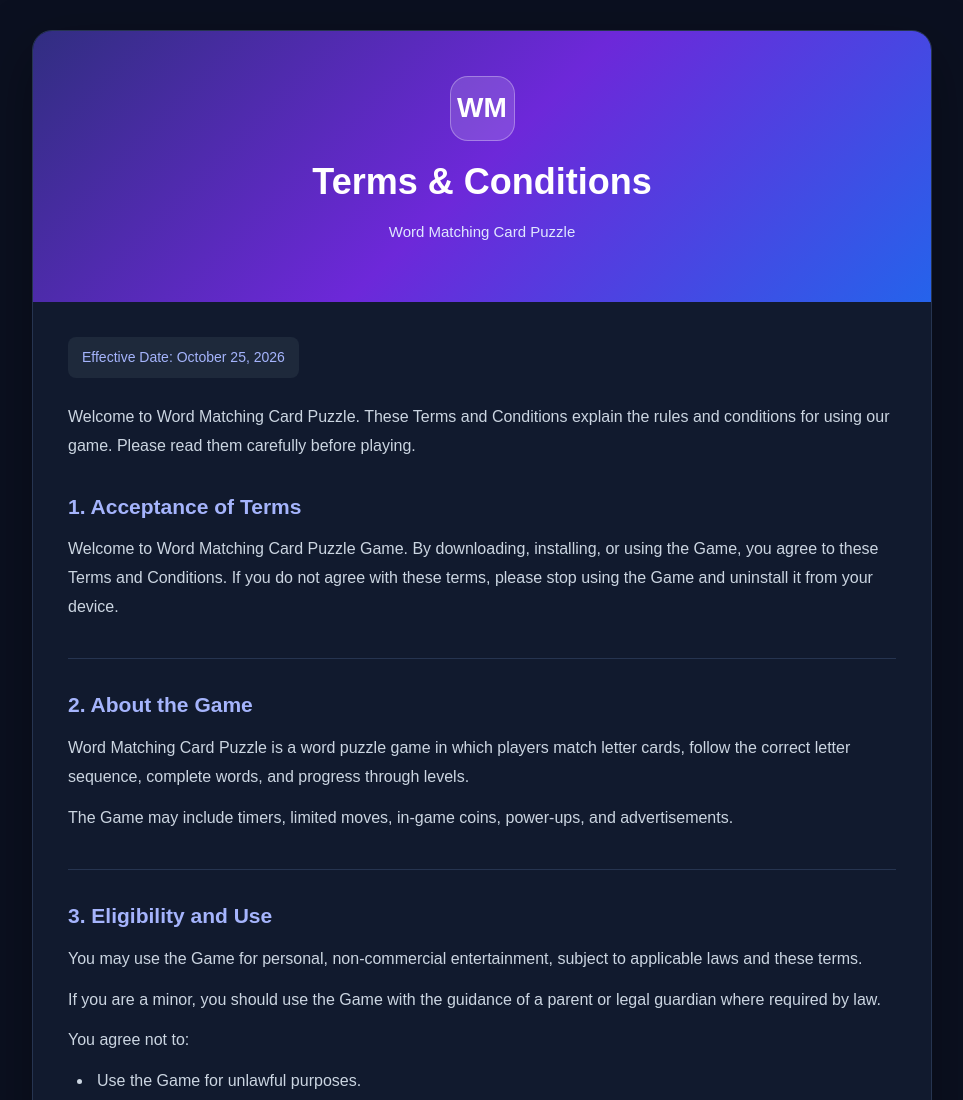
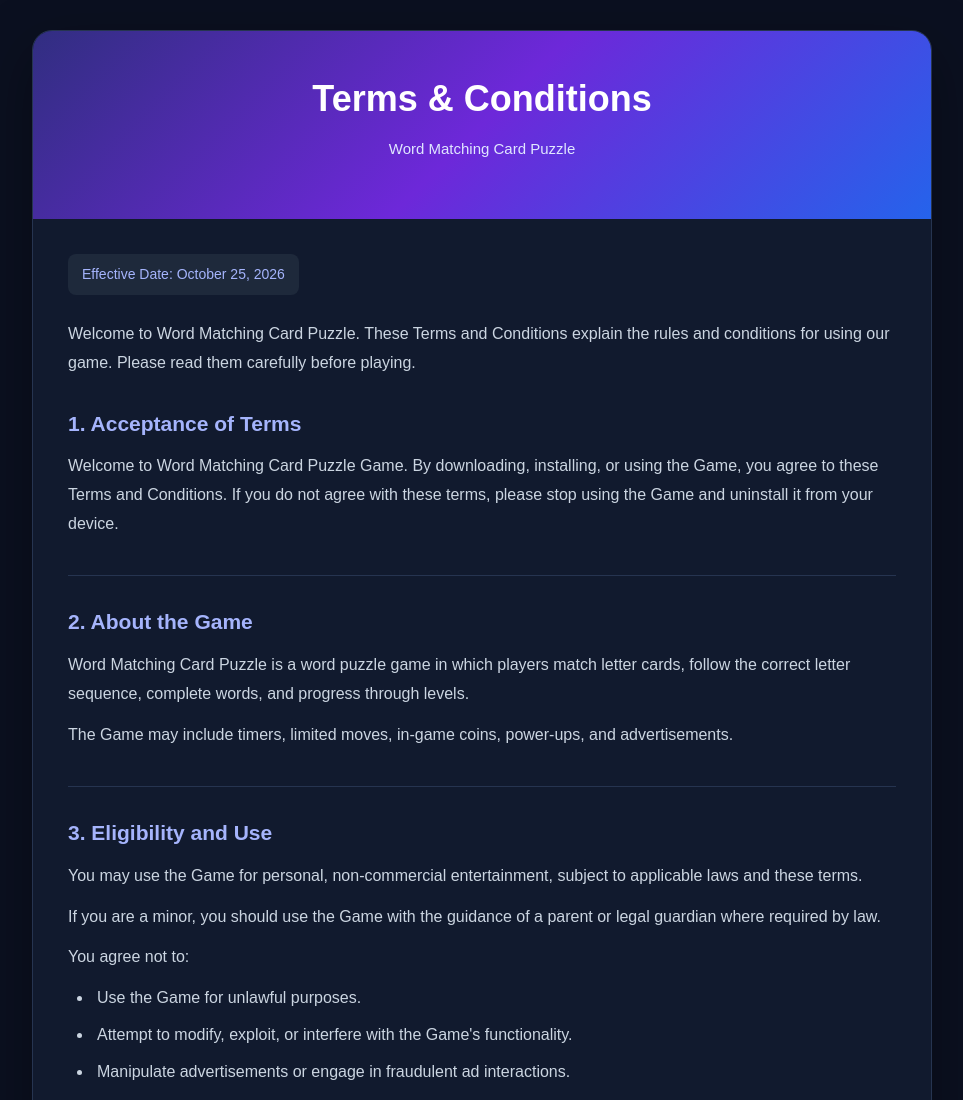
Before and after one commit to muhammadHamza9ine/About, a plain HTML site: page terms.html in a window 1280 px wide. Shown: the top 1100 px of the page, without its empty margins (158-1121 px from the left). Drawn offline with Linux system fonts and the light colour scheme.

Commit message:
terms.html

```diff
--- a/terms.html
+++ b/terms.html
@@ -191,7 +191,6 @@
 <div class="container">
 
     <header class="header">
-        <div class="logo">WM</div>
         <h1>Terms &amp; Conditions</h1>
         <p>Word Matching Card Puzzle</p>
     </header>
```
